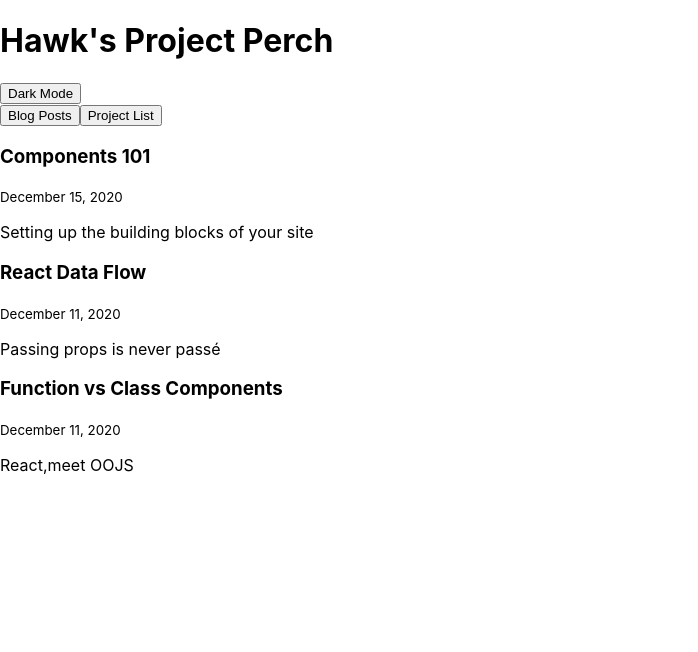
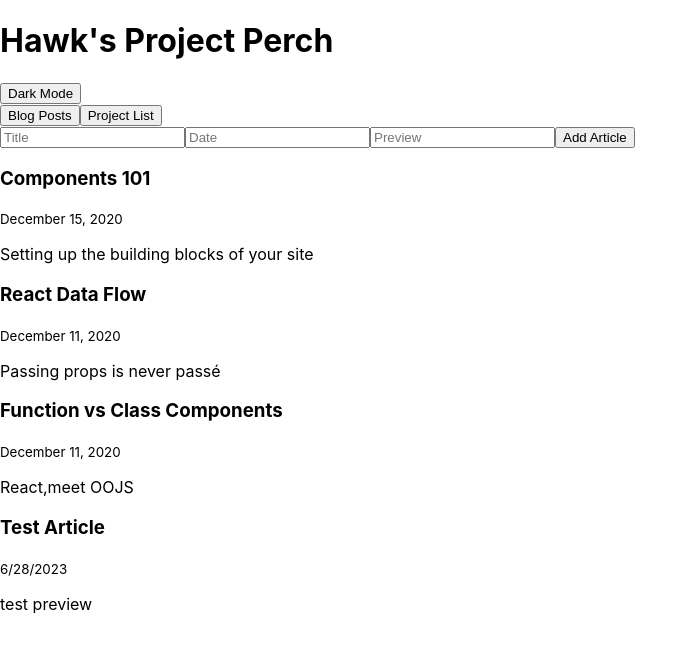
Before and after one commit to JamesHawk585/flatiron-phase-2-project, a React (Create React App) app: page /ArticleList in a window 1280 px wide. Shown: the top 652 px of the page, without its empty margins (0-698 px from the left). Built offline with nearby package versions, Linux system fonts and the light colour scheme; data requests are answered from the project's data file.

Commit message:
add a form to create new articles and handle the submission of the form to send a POST request to the server.

```diff
--- a/db.json
+++ b/db.json
@@ -23,6 +23,12 @@
       "preview": "React,meet OOJS",
       "minutes": 47,
       "comments": 0
+    },
+    {
+      "title": "Test Article ",
+      "date": "6/28/2023",
+      "preview": "test preview",
+      "id": 4
     }
   ]
 }
--- a/src/ArticleList.js
+++ b/src/ArticleList.js
@@ -1,30 +1,69 @@
 // import React from 'react';
-// import Article from './Article';
-// import Card from 'react-bootstrap/Card';
+// // import Article from './Article';
 
 // function ArticleList({ posts }) {
-//     const articleList = posts.map(post => (
-//         <Article
-//         key={post.id}
-//         title={post.title}
-//         date={post.date}
-//         preview={post.preview}
-//         />
-//     ));
+//     const articleList = posts.map((post) => {
+//         return (
+//             <article key={post.id}>
+//                 <h3>{post.title}</h3>
+//                 <small>{post.date}</small>
+//                 <p>{post.preview}</p>
+//             </article>
+//         )
+//     })
+//     return (
+//         <main>
+//             {articleList}
+//         </main>
+//     )
+// }
 
-//     return (
-//         <article key={posts.id}>
-//         <h3>{posts.title}</h3>
-//         <small>{posts.date}</small>
-//         <p>{posts.preview}</p>
-//     </article>
-// )};
-
-// export default ArticleList;
-
-import React from 'react';
+import React, { useState } from 'react';
 
 function ArticleList({ posts }) {
+  const [newArticle, setNewArticle] = useState({
+    title: '',
+    date: '',
+    preview: '',
+  });
+
+  const handleInputChange = (e) => {
+    const { name, value } = e.target;
+    setNewArticle((prevState) => ({
+      ...prevState,
+      [name]: value,
+    }));
+  };
+
+  const handleSubmit = (e) => {
+    e.preventDefault();
+
+    // Send POST request to the server
+    fetch('http://localhost:3000/posts', {
+      method: 'POST',
+      headers: {
+        'Content-Type': 'application/json',
+      },
+      body: JSON.stringify(newArticle),
+    })
+      .then((response) => response.json())
+      .then((createdPost) => {
+        // Handle the response if needed
+        console.log('New article created:', createdPost);
+
+        // Clear the form inputs
+        setNewArticle({
+          title: '',
+          date: '',
+          preview: '',
+        });
+      })
+      .catch((error) => {
+        // Handle any errors that occur during the request
+        console.error('Error creating article:', error);
+      });
+  };
+
   const articleList = posts.map((post) => {
     return (
       <article key={post.id}>
@@ -32,13 +71,40 @@ function ArticleList({ posts }) {
         <small>{post.date}</small>
         <p>{post.preview}</p>
       </article>
-        )
-    })
+    );
+  });
+
   return (
     <main>
+      <form onSubmit={handleSubmit}>
+        <input
+          type="text"
+          name="title"
+          value={newArticle.title}
+          onChange={handleInputChange}
+          placeholder="Title"
+        />
+        <input
+          type="text"
+          name="date"
+          value={newArticle.date}
+          onChange={handleInputChange}
+          placeholder="Date"
+        />
+        <input
+          type="text"
+          name="preview"
+          value={newArticle.preview}
+          onChange={handleInputChange}
+          placeholder="Preview"
+        />
+        <button type="submit">Add Article</button>
+      </form>
       {articleList}
     </main>
-    )
+  );
 }
 
+// export default ArticleList;
+
 export default ArticleList;
```
Also changed, not shown: 1 other file (tests, documents, lock files or other folders). Lines whose indentation alone changed are shown as unchanged.
